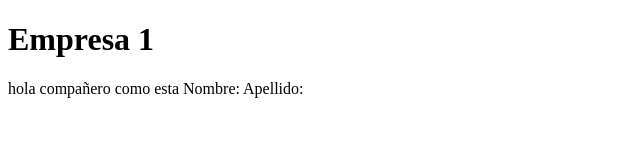
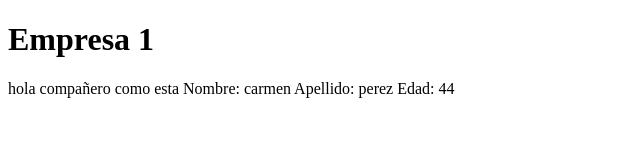
Before and after one commit to 12SantiagoMurillo/prueba-Vscode, a plain HTML site: page index.html in a window 1280 px wide. Shown: the whole page, without its empty margins (0-640 px from the left). Drawn offline with Linux system fonts and the light colour scheme.

Commit message:
se agrefa el nombre, apellido y edad

```diff
--- a/index.html
+++ b/index.html
@@ -9,8 +9,9 @@
 <body>
 	<h1>Empresa 1</h1>
 	<p>hola compañero como esta
-		Nombre:
-		Apellido:
+		Nombre: carmen
+		Apellido: perez
+		Edad: 44
 	</p>
 
 </body>
```
